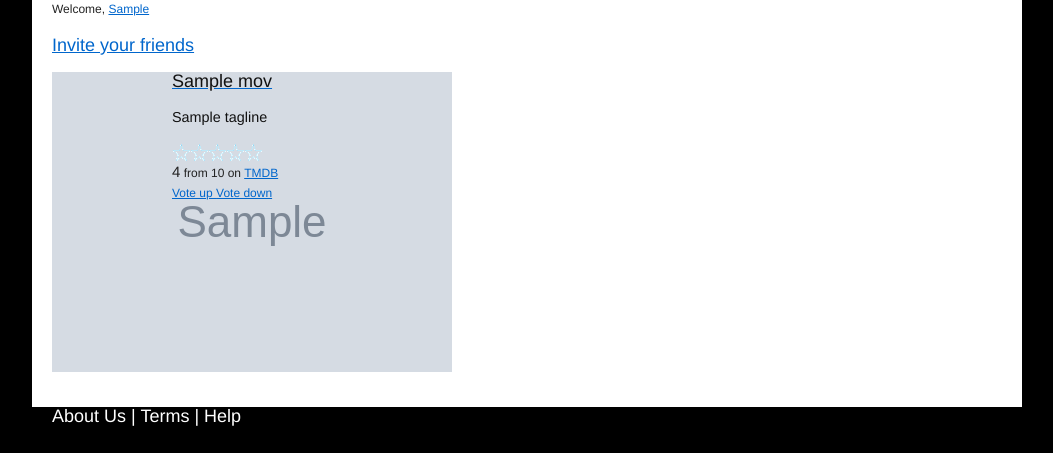
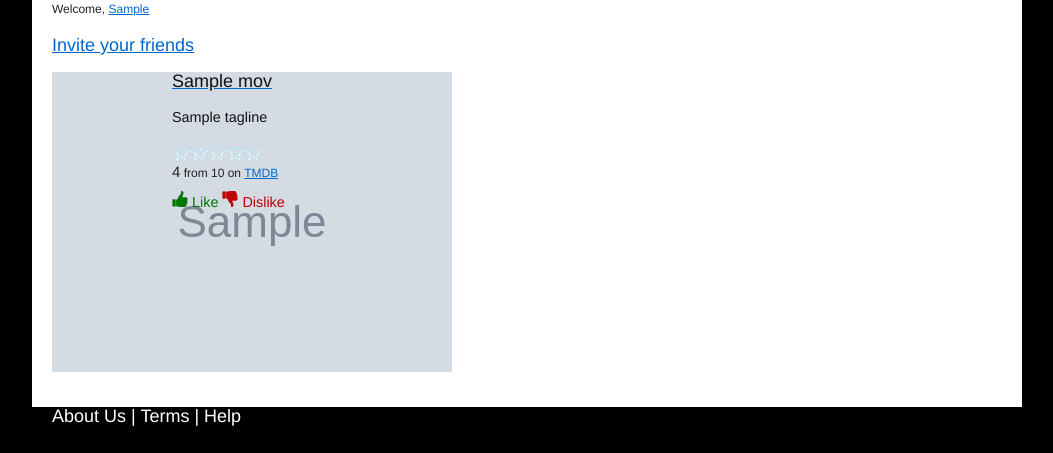
Before and after one commit to beifeizhou/socmov, a Django app: template fbcon/templates/index.html in a window 1280 px wide. Shown: the part 90-543 px from the top of the page, without its empty margins (113-1166 px from the left). Run offline with Django 3.2, Linux system fonts and the light colour scheme; a user stored in the database is signed in; tables that the repository leaves empty hold one stand-in row (values such as "Sample post"); the template is opened without the code that fills it: most values are stand-ins (such as "Sample title", 1, 10 or a date in 2020); grey boxes marked "Sample" are stand-in pictures; parts of the project's set-up code (start-up, migrations or seed data) failed here and were passed over; some libraries are stand-ins or nearby versions.

Commit message:
Improved Voting UI, still a few more improvements, can be done

```diff
--- a/fbcon/templates/base.html
+++ b/fbcon/templates/base.html
@@ -21,11 +21,12 @@
 		<link media="screen" rel="stylesheet" href="/media/colorbox.css" />
 		<script src = "/media/jquery.colorbox.js"></script>
 		<link rel="stylesheet" href="/media/colorbox.css" type="text/css" media="screen">
+
+
+		<!-- document specific stuff -->
+		<script src="/media/socmov.js" type="text/javascript"></script>
 		<link rel="stylesheet" href="/media/base.css" type="text/css" media="screen">
 
-		<!-- document ready stuff -->
-		<script src="/media/socmov.js" type="text/javascript">
-		</script>
 		{% block head %} {% endblock %}
 </head>
 <body>
@@ -48,6 +49,7 @@
 		<h3>A social movie recommendation system</h3>
 	</div>
 	<div class="container">
+	<div id="flash_notice"> </div>
 	{% block body %} {% endblock %}
 	</div>
 	<div class="header container">
--- a/fbcon/templates/vote.html
+++ b/fbcon/templates/vote.html
@@ -1,8 +1,14 @@
 <div class="vote_box">
 	<span>
-		<a href="#" class="vote_ui vote_up" movieid="{{ movieid }}">   Vote up   </a>
+		<a href="#" class="vote_ui vote_up" movieid="{{ movieid }}">
+			<img width="16px" height="16px" src="/media/images/vote/vote_up.png">
+			Like
+		</a>
 	</span>
 	<span>
-		<a href="#" class="vote_ui vote_down" movieid="{{ movieid }}"> Vote down </a>
+		<a href="#" class="vote_ui vote_down" movieid="{{ movieid }}">
+			<img width="16px" height="16px" src="/media/images/vote/vote_down.png">
+			Dislike
+		</a>
 	</span>
 </div>
--- a/media/base.css
+++ b/media/base.css
@@ -17,3 +17,20 @@ body {
 .rating {
 	font-size:15px;
 }
+
+.vote_box {
+	margin-top: 7px;
+}
+.vote_ui {
+	text-decoration: none;
+	font-size: 1.2em;
+}
+.vote_up, .vote_up:hover {
+	color: #007500;
+}
+.vote_down, .vote_down:hover {
+	color: #bf0000;
+}
+.vote_up:hover, .vote_down:hover {
+	font-weight: 900;
+}
--- a/media/socmov.js
+++ b/media/socmov.js
@@ -1,3 +1,6 @@
+function show_flash_msg(txt) {
+	$('#flash_notice').text( txt );
+}
 $(document).ready(function(){
 	$("a[rel='backdrops']").colorbox({transition:"fade", width : "60%" , height:"60%"});
 	$("a[rel='covers']").colorbox({slideshow:true });
@@ -15,11 +18,13 @@ $(document).ready(function(){
 				   },
 		}).success(
 			function(data) {
-				console.log("successfully voted " + (type ? "up" : "down") );
+				show_flash_msg("Successfully voted " + (type ? "up" : "down"));
+				console.log("Successfully voted " + (type ? "up" : "down") );
 			}
 		).error(
 			function (data) {
-				console.log("something went wrong");
+				show_flash_msg("Something went wrong");
+				console.log("Something went wrong");
 				console.log(data);
 			}
 		);
```
Also changed, not shown: media/images/vote/vote_down.png (added), media/images/vote/vote_up.png (added).
